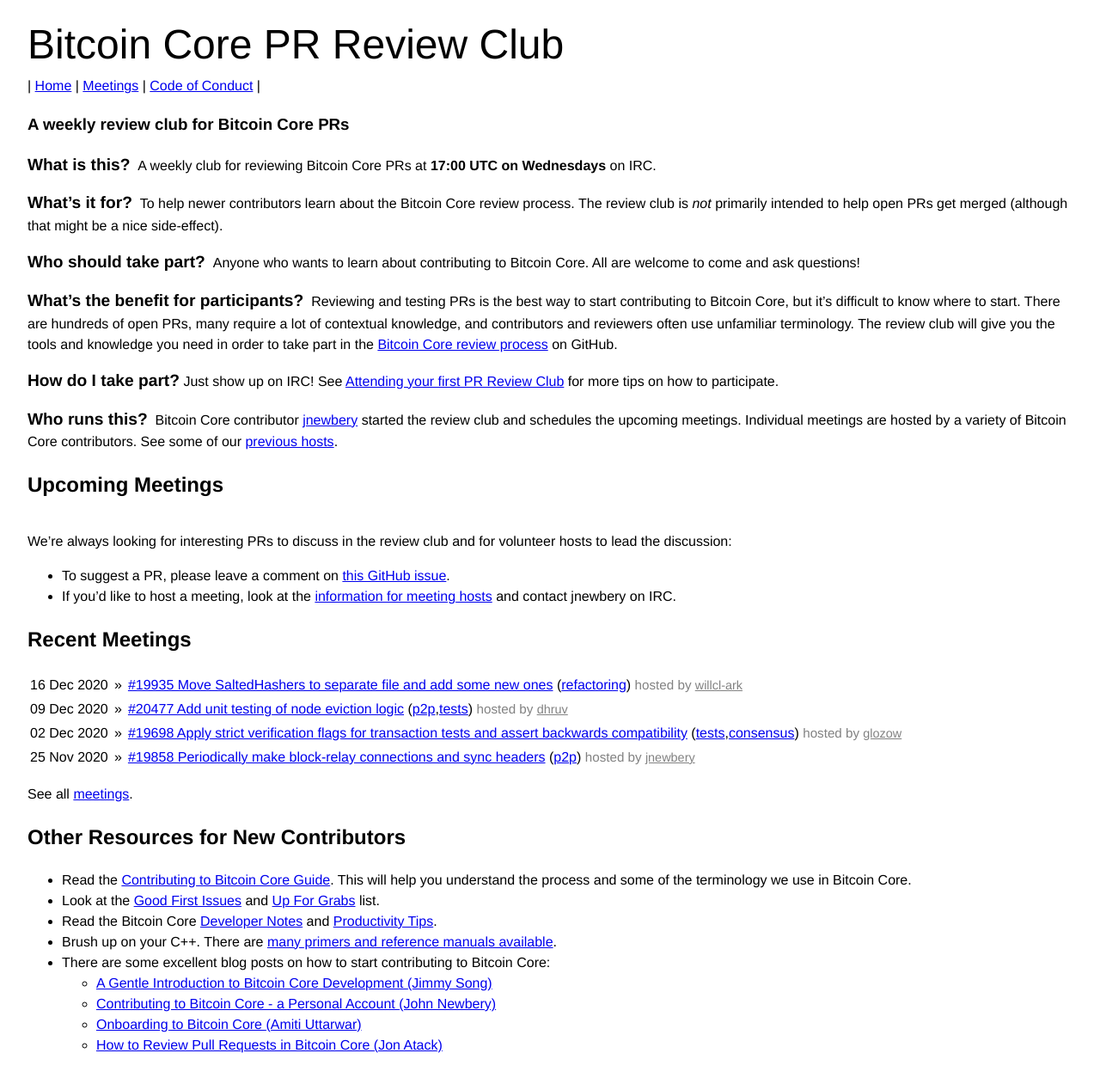
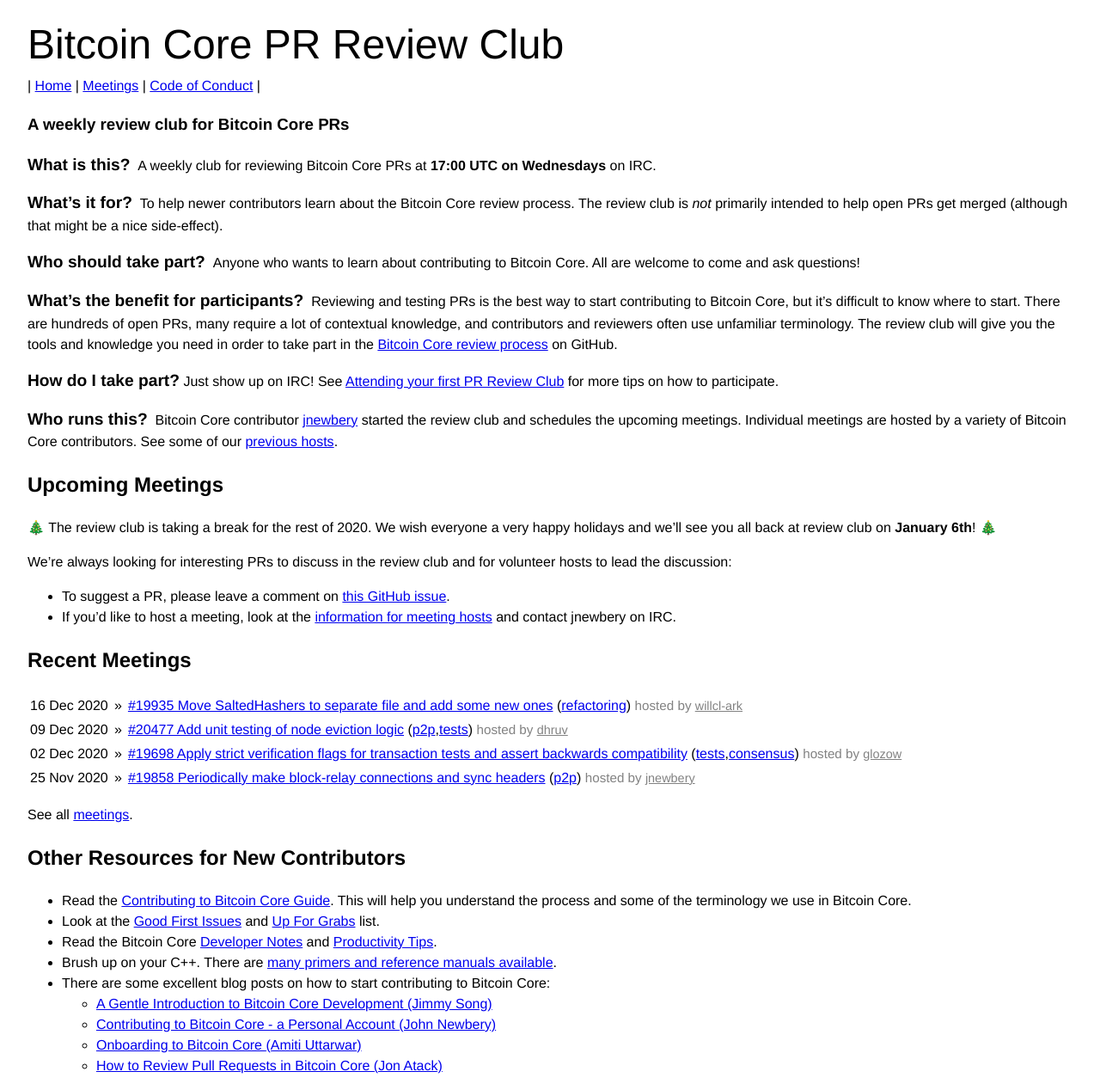
Before and after one commit to bitcoin-core-review-club/website, a Jekyll site: the page built from index.md, in a window 1280 px wide. Shown: the whole page at 86% size. Built offline with Jekyll 4.4.1, drawn with Linux system fonts in a browser that asks for light colours; before the commit the page ends 1244 px from its top, so only the background shows below that.

Commit message:
Announce holiday break

```diff
--- a/index.md
+++ b/index.md
@@ -36,6 +36,9 @@
 
 ## Upcoming Meetings
 
+🎄 The review club is taking a break for the rest of 2020. We wish everyone a very happy holidays and we'll see you all back at review club on **January 6th**! 🎄
+
+<!--
 <table>
 {% for post in site.posts reversed %}
   {% capture components %}
@@ -58,6 +61,7 @@
   {%- endif -%}
 {% endfor %}
 </table>
+-->
 
 We're always looking for interesting PRs to discuss in the review club and for
 volunteer hosts to lead the discussion:
```
